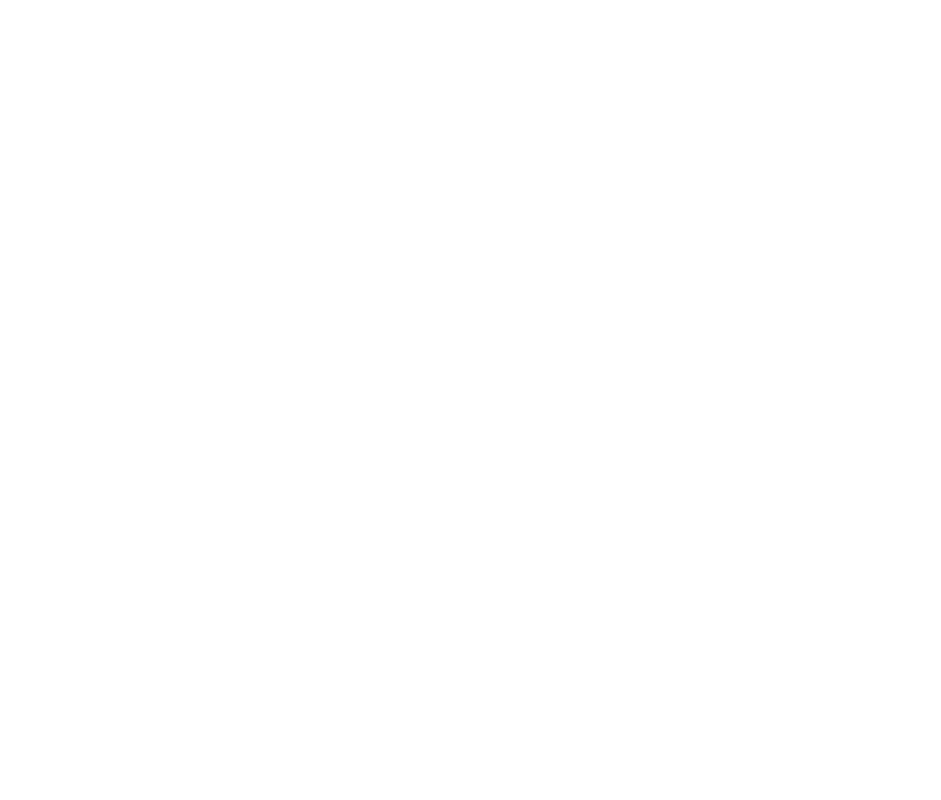
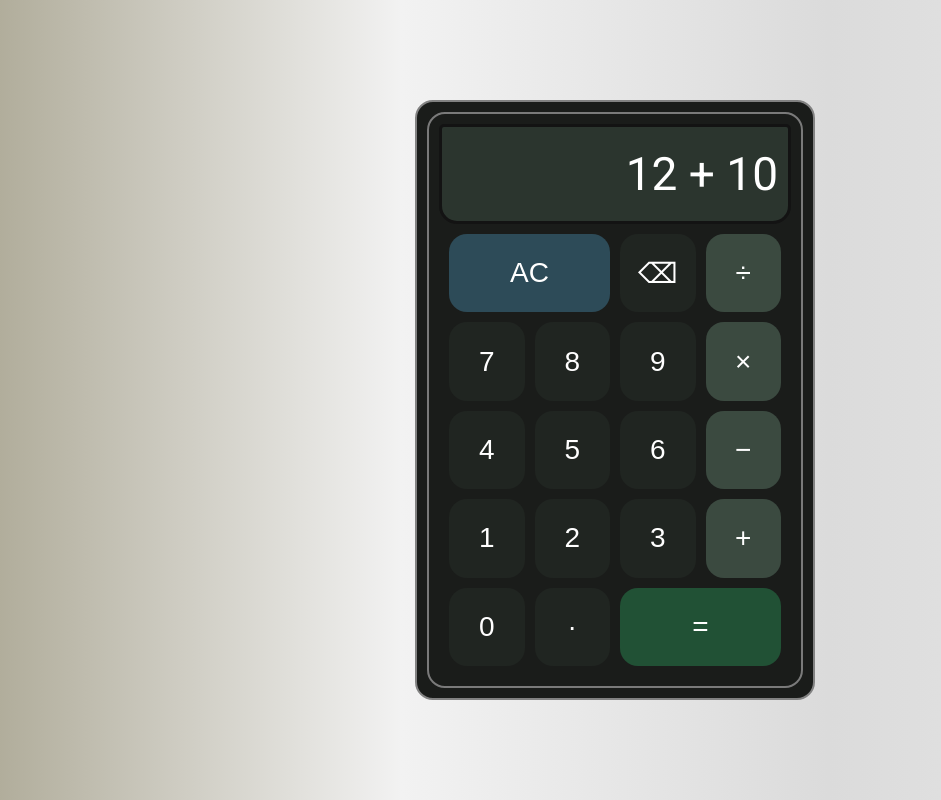
Before and after one commit to MERatio/calculator, a plain HTML site: page index.html in a window 1280 px wide. Shown: the whole page, without its empty margins (25-966 px from the left). Drawn offline with Linux system fonts and the light colour scheme.

Commit message:
Add basic HTML calculator

```diff
--- a/index.html
+++ b/index.html
@@ -3,8 +3,41 @@
   <head>
     <meta charset="UTF-8" />
     <meta name="viewport" content="width=device-width, initial-scale=1.0" />
+    <link rel="stylesheet" href="./style.css" />
     <script src="./index.js"></script>
     <title>Calculator</title>
   </head>
-  <body></body>
+  <body>
+    <div class="container">
+      <div class="calculator">
+        <div class="calculator-edge">
+          <div class="calculator-display">12 + 10</div>
+          <div class="calculator-btns-container">
+            <button type="button" class="btn dark-blue-bg all-clear-btn">
+              AC
+            </button>
+            <button type="button" class="btn dark-bg">&#9003;</button>
+            <button type="button" class="btn gray-bg">&divide;</button>
+            <button type="button" class="btn dark-bg">7</button>
+            <button type="button" class="btn dark-bg">8</button>
+            <button type="button" class="btn dark-bg">9</button>
+            <button type="button" class="btn gray-bg">&times;</button>
+            <button type="button" class="btn dark-bg">4</button>
+            <button type="button" class="btn dark-bg">5</button>
+            <button type="button" class="btn dark-bg">6</button>
+            <button type="button" class="btn gray-bg">&minus;</button>
+            <button type="button" class="btn dark-bg">1</button>
+            <button type="button" class="btn dark-bg">2</button>
+            <button type="button" class="btn dark-bg">3</button>
+            <button type="button" class="btn gray-bg">&plus;</button>
+            <button type="button" class="btn dark-bg">0</button>
+            <button type="button" class="btn dark-bg">&middot;</button>
+            <button type="button" class="btn green-bg equals-btn">
+              &equals;
+            </button>
+          </div>
+        </div>
+      </div>
+    </div>
+  </body>
 </html>
--- /dev/null
+++ b/style.css
@@ -0,0 +1,122 @@
+@import url('https://fonts.googleapis.com/css2?family=Roboto:ital,wght@0,100..900;1,100..900&display=swap');
+
+:root {
+  --edge-border-radius: 18px;
+  --edge-padding: 10px;
+}
+
+* {
+  padding: 0;
+  margin: 0;
+  box-sizing: border-box;
+}
+
+body {
+  font-family: 'Roboto', sans-serif;
+  /* https://uigradients.com/#Zinc */
+  background: linear-gradient(to right, #ada996, #f2f2f2, #dbdbdb, #eaeaea);
+}
+
+.container {
+  display: flex;
+  height: 100vh;
+}
+
+.calculator {
+  flex-basis: 400px;
+  height: 100%;
+  max-height: 600px;
+  background-color: #1a1c1a;
+  padding: var(--edge-padding);
+  border: 2px solid #828282;
+  border-radius: var(--edge-border-radius);
+  margin: auto;
+}
+
+.calculator-edge {
+  height: 100%;
+  padding: var(--edge-padding);
+  border: 2px solid #7a7a7a;
+  border-radius: var(--edge-border-radius);
+  display: grid;
+  grid-template-columns: 1fr;
+  grid-template-rows: auto 1fr;
+}
+
+.calculator-display {
+  font-size: 46px;
+  color: #fff;
+  background-color: #2b352e;
+  padding: 20px var(--edge-padding);
+  border: 3px solid #131313;
+  border-radius: var(--edge-border-radius);
+  border-top-left-radius: 5px;
+  border-top-right-radius: 5px;
+  display: flex;
+  justify-content: end;
+  align-items: center;
+}
+
+.calculator-btns-container {
+  padding: var(--edge-padding);
+  display: grid;
+  grid-template-columns: repeat(4, 1fr);
+  grid-template-rows: repeat(5, 1fr);
+  gap: 10px;
+  justify-items: center;
+  align-items: center;
+}
+
+.btn {
+  color: #fff;
+  font-size: 28px;
+  border: 0;
+  border-radius: var(--edge-border-radius);
+  cursor: pointer;
+  width: 100%;
+  height: 100%;
+}
+
+.btn:active {
+  transform: translateY(2px);
+}
+
+.dark-blue-bg {
+  background-color: #2d4b58;
+}
+
+.dark-blue-bg:hover {
+  background-color: #425d69;
+}
+
+.gray-bg {
+  background-color: #3b4a40;
+}
+
+.gray-bg:hover {
+  background-color: #4f5c53;
+}
+
+.dark-bg {
+  background-color: #202521;
+}
+
+.dark-bg:hover {
+  background-color: #363b37;
+}
+
+.green-bg {
+  background-color: #215135;
+}
+
+.green-bg:hover {
+  background-color: #376249;
+}
+
+.all-clear-btn {
+  grid-column: span 2;
+}
+
+.equals-btn {
+  grid-column: span 2;
+}
```
